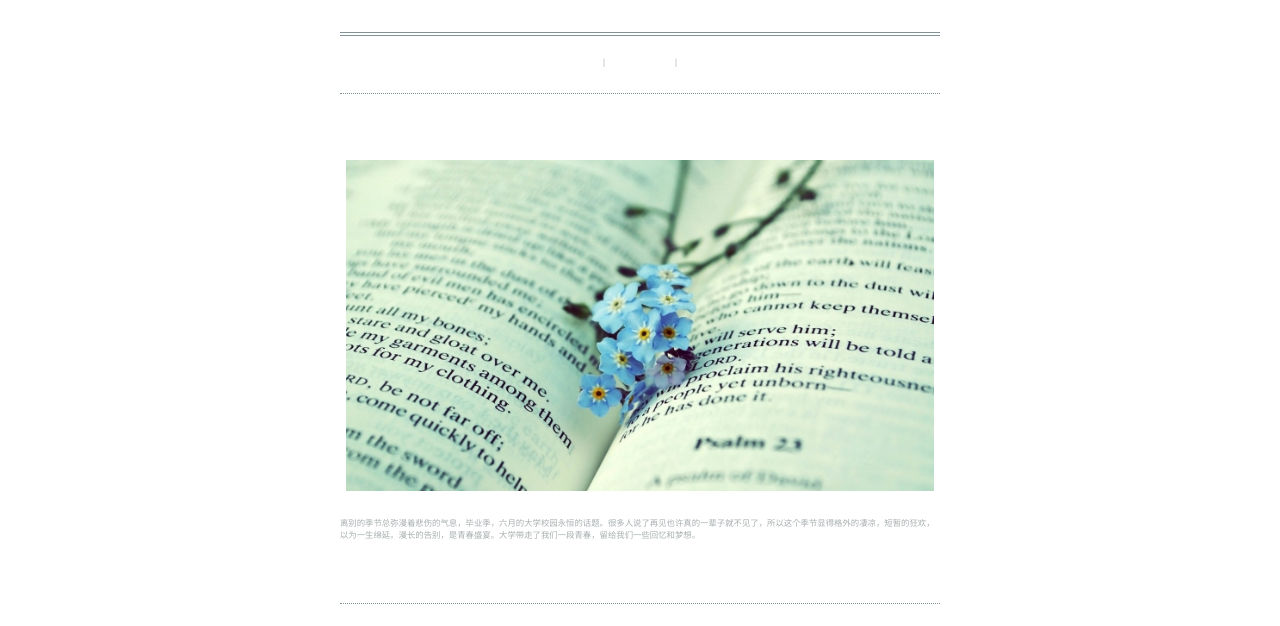
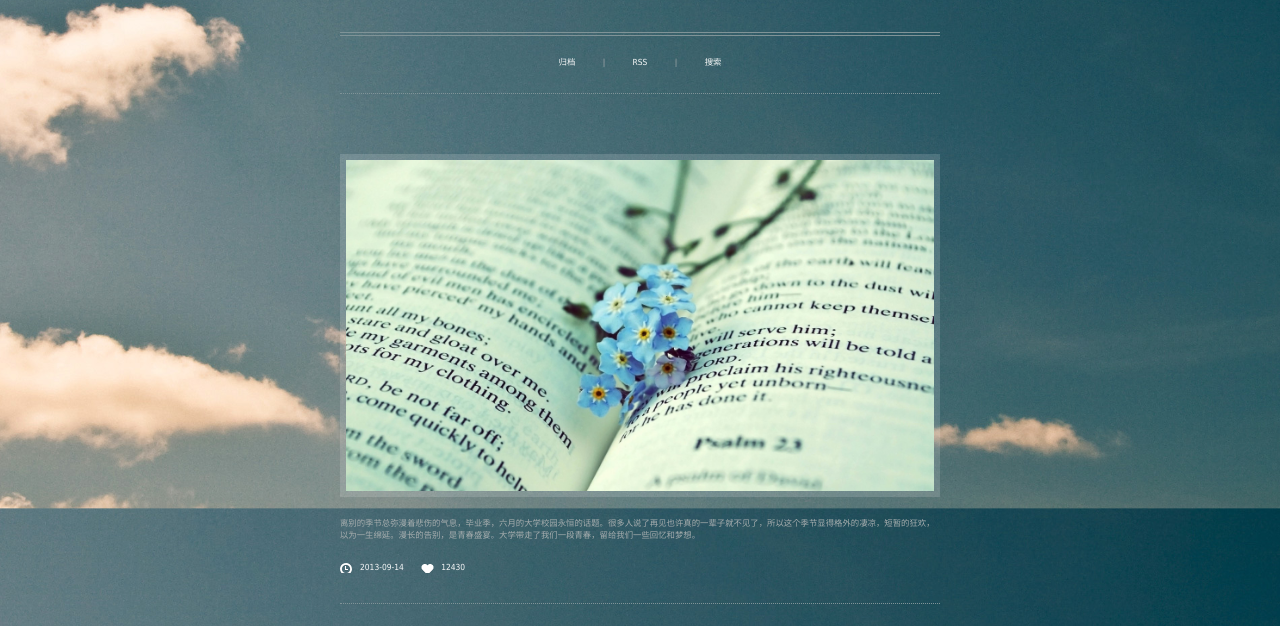
Before and after one commit to Hongwing/IdeaDesign, a plain HTML site: page index.html in a window 1280 px wide. Shown: the part 300-926 px from the top of the page. Drawn offline with Linux system fonts and the light colour scheme.

Commit message:
test path

```diff
--- a/css/style.css
+++ b/css/style.css
@@ -5,7 +5,7 @@
 body {
 	margin: 0;
 	padding: 0;
-	background: url(images/back.jpg) fixed 0 0;
+	background: url(../images/back.jpg) fixed 0 0;
 	background-size: cover;
 	font-family: 'Hiragino Sans GB', 'Microsoft YaHei', 微软雅黑, tahoma, arial, simsun, 宋体;
 	color: #a7aeaf;
@@ -108,13 +108,13 @@ img:hover {
 }
 
 .info .date {
-	background: url("images/subicon.png") no-repeat scroll 0 0;
+	background: url("../images/subicon.png") no-repeat scroll 0 0;
 	background-position: 0 2px;
 	padding-left: 20px;
 }
 
 .info .hot {
-	background: url("images/subicon.png") no-repeat scroll 0 0;
+	background: url("../images/subicon.png") no-repeat scroll 0 0;
 	background-position: 0 -74px;
 	padding-left: 20px;
 }
--- a/js/script.js
+++ b/js/script.js
@@ -12,7 +12,7 @@
 	}
 
 	function showLoading (selector) {
-		var html = "<div class'text-center'>";
+		var html = "<div class='text-center'>";
 		html += "<img src='images/load.gif' width=50 height=50></div>";
 		insertHtml(selector,html);
 	}
@@ -62,6 +62,7 @@
 				return finalHtml;
 	}
 
+
 	global.art = art;
 
 })(window);
```
